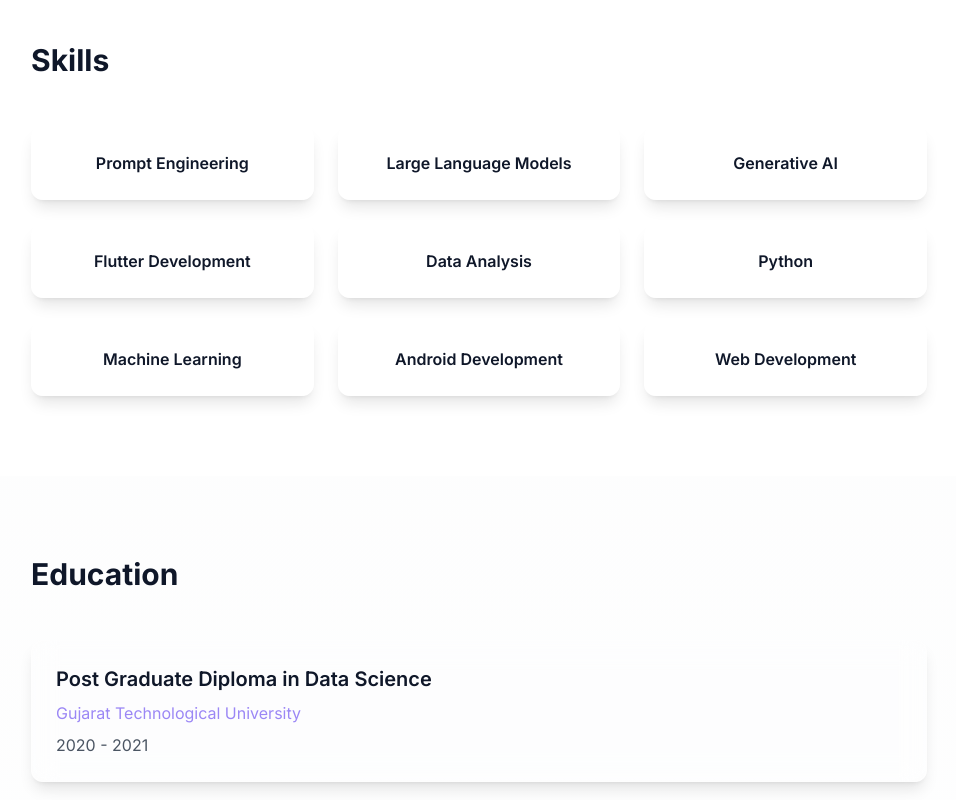
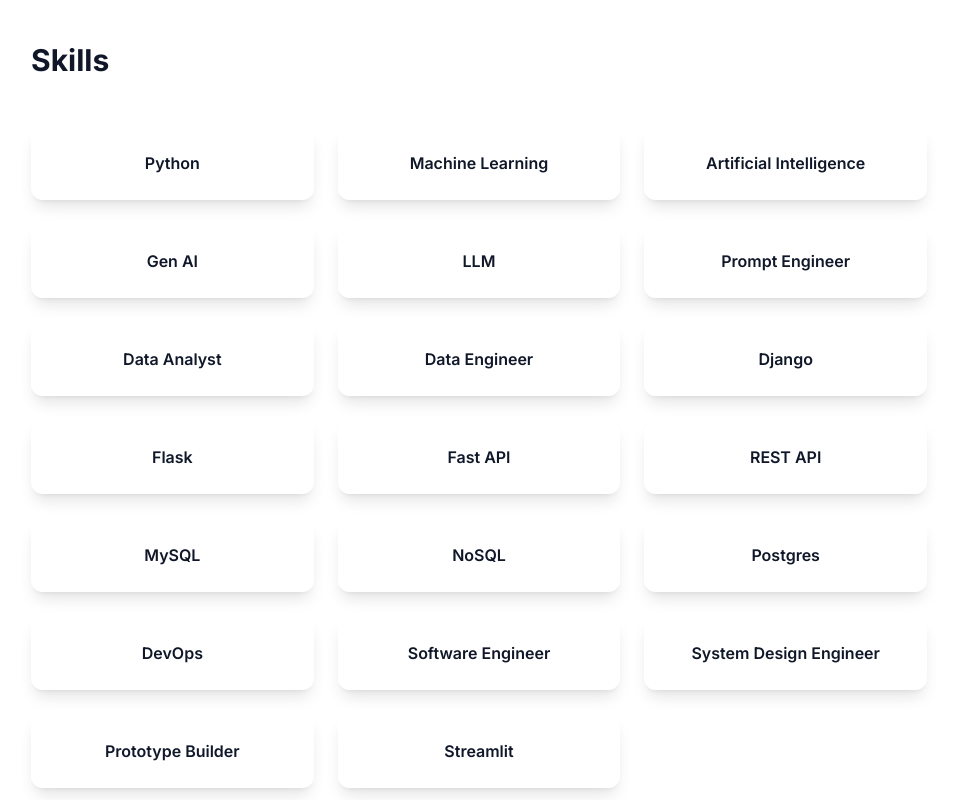
Before and after one commit to Anand1895/anand-portfolio, a React (Vite) app: page / in a window 1280 px wide. Shown: the part 2040-2840 px from the top of the page, without its empty margins (161-1117 px from the left). Built offline with nearby package versions, Linux system fonts and the light colour scheme.

Commit message:
Remove and Update Skills List
This commit removes the specified skills from the skills section of the Index component and updates it with a new list of skills, ensuring the skills relevant to the project are accurately reflected.
[skip gpt_engineer]

```diff
--- a/src/pages/Index.tsx
+++ b/src/pages/Index.tsx
@@ -155,15 +155,26 @@ const experiences = [
 ];
 
 const skills = [
-  "Prompt Engineering",
-  "Large Language Models",
-  "Generative AI",
-  "Flutter Development",
-  "Data Analysis",
   "Python",
   "Machine Learning",
-  "Android Development",
-  "Web Development",
+  "Artificial Intelligence",
+  "Gen AI",
+  "LLM",
+  "Prompt Engineer",
+  "Data Analyst",
+  "Data Engineer",
+  "Django",
+  "Flask",
+  "Fast API",
+  "REST API",
+  "MySQL",
+  "NoSQL",
+  "Postgres",
+  "DevOps",
+  "Software Engineer",
+  "System Design Engineer",
+  "Prototype Builder",
+  "Streamlit"
 ];
 
 const education = [
```
